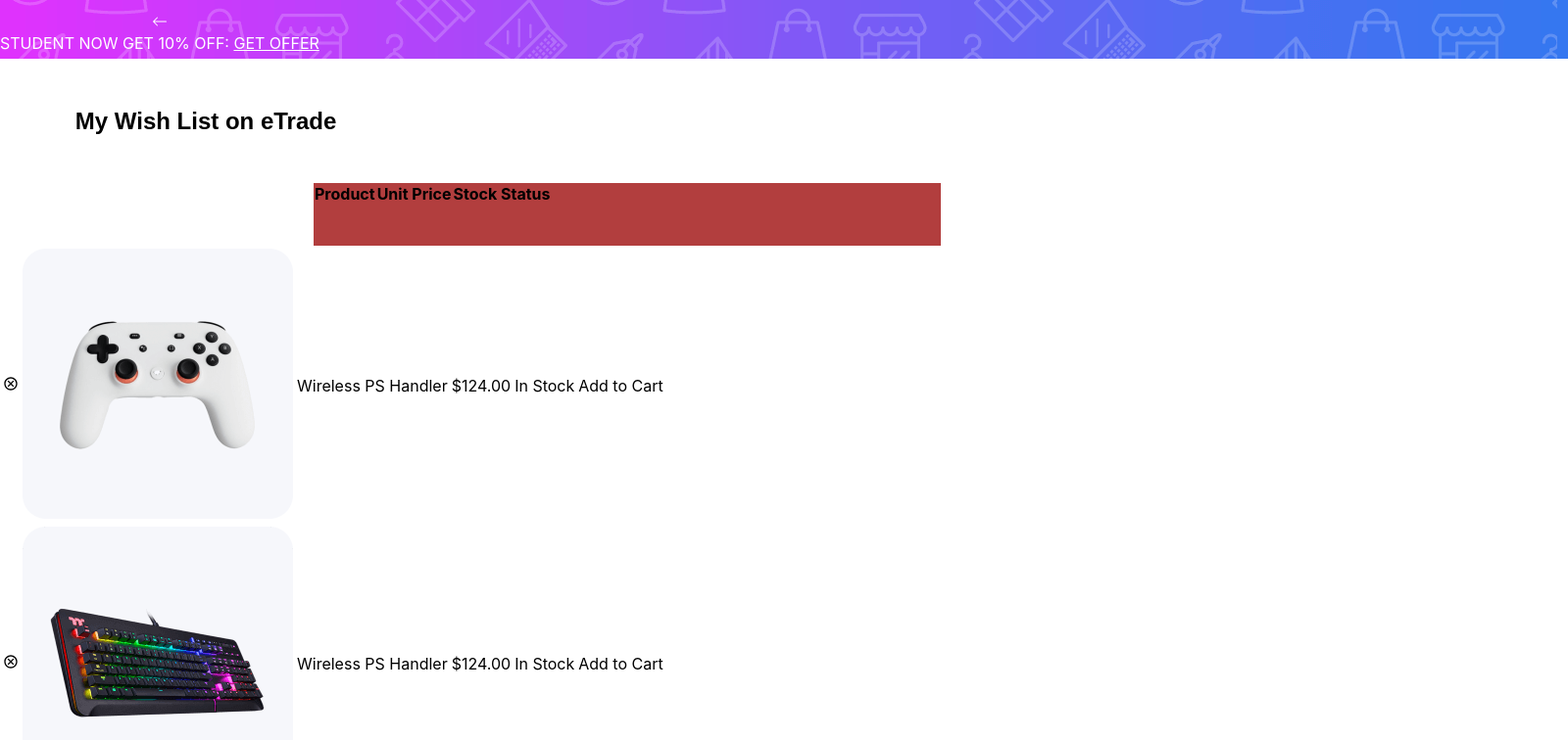
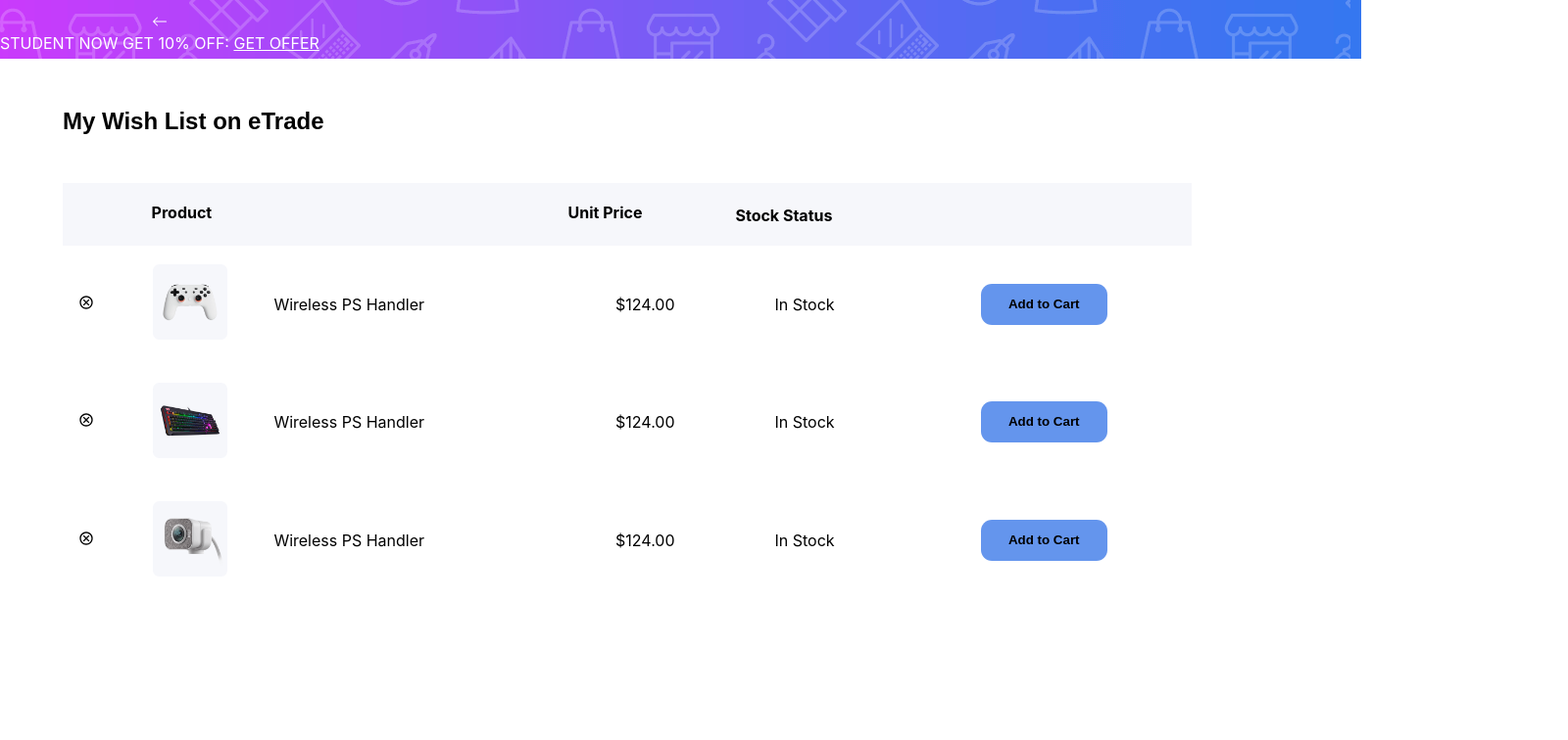
Before and after one commit to nitishpratap/ebuy, a React (Create React App) app in the folder client/: page /Wishlist in a window 1280 px wide. Shown: the top 756 px of the page at 98% size, 1600 px wide, since content can reach past the window. Built offline with nearby package versions, Linux system fonts and the light colour scheme.

Commit message:
UI of wishlist page

```diff
--- a/client/src/Components/Wishlist/Wishlist.css
+++ b/client/src/Components/Wishlist/Wishlist.css
@@ -3,6 +3,7 @@
     display: flex;
     align-items: center;
     justify-content: center;
+    width:67%;
 }
 
 .head-text {
@@ -27,16 +28,96 @@
 
 }
 h2{
-    margin-left: 6vw;
+    margin-left: 5vw;
     margin-top: 3rem;
     font-family: sans-serif;
     line-height: 1.3;
 }
 .nav{
-    background-color: #b23e3e;
-    width: 50vw;
+
+    width: 90%;
     height: 4rem;
     margin: 0 auto;
     margin-top: 3rem;
+    text-align: center;
+    background-color: #F6F7FB;
+
+
 
 }
+.Row{
+    display: flex;
+    justify-content: space-around;
+    text-align: center;
+    width: 100%;
+
+
+}
+.thead{
+    margin-top: 1.5vw;
+}
+.table{
+    width: 90%;
+    height: 4rem;
+    margin: 0 auto;
+    margin-top: 1rem;
+}
+.product{
+    display: flex;
+    margin-left: 7vw;
+    width: 40%;
+}
+
+
+.img{
+    height: 6vw;
+}
+.icon{
+
+}
+.row{
+width:100%;
+}
+.col{
+width: 20.5%;
+    padding-left: 99px;
+}
+.status{
+    display: flex;
+    width:60%;
+    justify-content: flex-start;
+
+
+}
+
+
+.img{
+    padding: 0 43px;
+}
+.unit{
+    padding-left: 15vw
+
+}
+.stock-status{
+    padding-left: 94px;
+    margin-top: 22px
+}
+button{
+    margin-top: 0vw;
+    margin-left: 90px;
+    background-color:cornflowerblue !important;
+    border: gray;
+    color: black;
+}
+.button{
+
+}
+.line{
+    /*display: block;*/
+    height: 2px;
+    border: 0;
+    border-top: 1ebepx solid black;
+    margin: 1em 0;
+    padding: 0;
+    min-width: 3000%;
+}
--- a/client/src/Components/Wishlist/Wishlist.js
+++ b/client/src/Components/Wishlist/Wishlist.js
@@ -3,6 +3,7 @@
 import picture1 from './product-01.png'
 import picture2 from './product-02.png'
 import picture3 from './product-03.png'
+
 import {MdOutlineCancel} from 'react-icons/md'
 import image from "./Swipe.png"
 import {BsArrowLeft} from 'react-icons/bs'
@@ -18,7 +19,8 @@
         product: "Wireless PS Handler",
         Unit_Price: "$124.00",
         Stock_Status: "In Stock",
-        button: "Add to Cart"
+        button: "Add to Cart",
+
     },
     {
         icon: <MdOutlineCancel/>,
@@ -26,7 +28,16 @@
         product: "Wireless PS Handler",
         Unit_Price: "$124.00",
         Stock_Status: "In Stock",
-        button: "Add to Cart"
+        button: "Add to Cart",
+
+    },
+    {
+        icon: <MdOutlineCancel/>,
+        image: `${picture3}`,
+        product: "Wireless PS Handler",
+        Unit_Price: "$124.00",
+        Stock_Status: "In Stock",
+        button: "Add to Cart",
     },
 
 ]
@@ -58,24 +69,37 @@
                 <h2>My Wish List on eTrade </h2>
             </div>
             <div className={"nav"}>
-                <tr>
-                    <th>Product</th>
-                    <th>Unit Price</th>
-                    <th>Stock Status</th>
+                <tr className={"Row"}>
+                    <div className={"product"}>
+                        <th className={"thead"}>Product</th>
+                    </div>
+
+                    <div className={"status"}>
+                        <th className={"thead Unit"}>Unit Price</th>
+                        <th className={"stock-status"}>Stock Status</th>
+                    </div>
                 </tr>
             </div>
             <div className={"table"}>
                 <table>
                     {wishList.map((val, key) => {
                         return (
-                            <tr key={key}>
-                                <td>{val.icon}</td>
-                                <td><img src={val.image}/></td>
-                                <td>{val.product}</td>
-                                <td>{val.Unit_Price}</td>
-                                <td>{val.Stock_Status}</td>
-                                <td>{val.button}</td>
-                            </tr>
+                            <>
+                                <tr className={"row"} key={key}>
+                                    <td>
+                                        <div className={"icon"}>{val.icon}</div>
+                                    </td>
+                                    <td><img className={"img"} src={val.image}/></td>
+                                    <td>{val.product}</td>
+                                    <td className={"unit"}>{val.Unit_Price}</td>
+                                    <td className={"col"}>{val.Stock_Status}</td>
+                                    <td className={"button"}>
+                                        <button>{val.button}</button>
+                                    </td>
+                                </tr>
+                                <hr className={"line"}/>
+                            </>
+
                         )
                     })}
                 </table>
```
